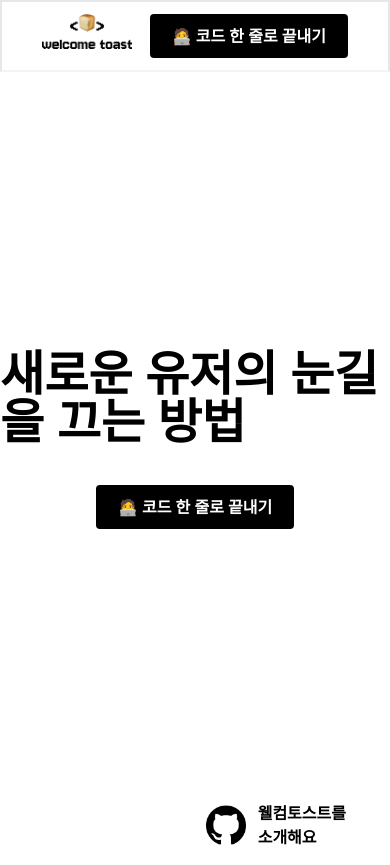
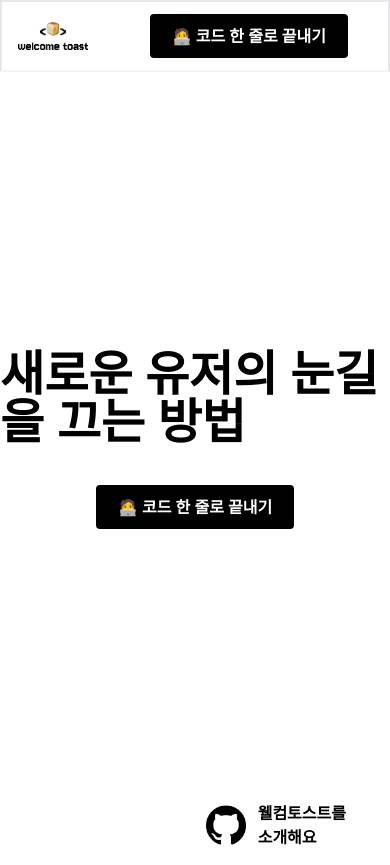
Before and after one commit to welcome-toast/admin, a React (Vite) app: page / in a window 390 px wide. Built offline with nearby package versions, Linux system fonts and the light colour scheme; no server answers.

Commit message:
Design: apply responsive style Header

```diff
--- a/src/widgets/Header.jsx
+++ b/src/widgets/Header.jsx
@@ -50,9 +50,13 @@ function Header({ user, setUser }) {
 
   return (
     <header className="fixed inset-0 z-100 mx-auto h-max w-full backdrop-blur-xl">
-      <nav className="flex justify-between border-2 border-b-gray-100 border-solid">
-        <div className="my-3 ml-10">
-          <img alt="logo-white-home" src="/assets/logo-header.png" width="90" />
+      <nav className="flex items-center justify-between border-2 border-b-gray-100 border-solid">
+        <div className="ml-4 md:ml-10">
+          <img
+            alt="logo-white-home"
+            src="/assets/logo-header.png"
+            className="w-[70px] md:w-[90px]"
+          />
         </div>
         <div className="my-3 mr-10">
           {user.id === "" ? (
```
